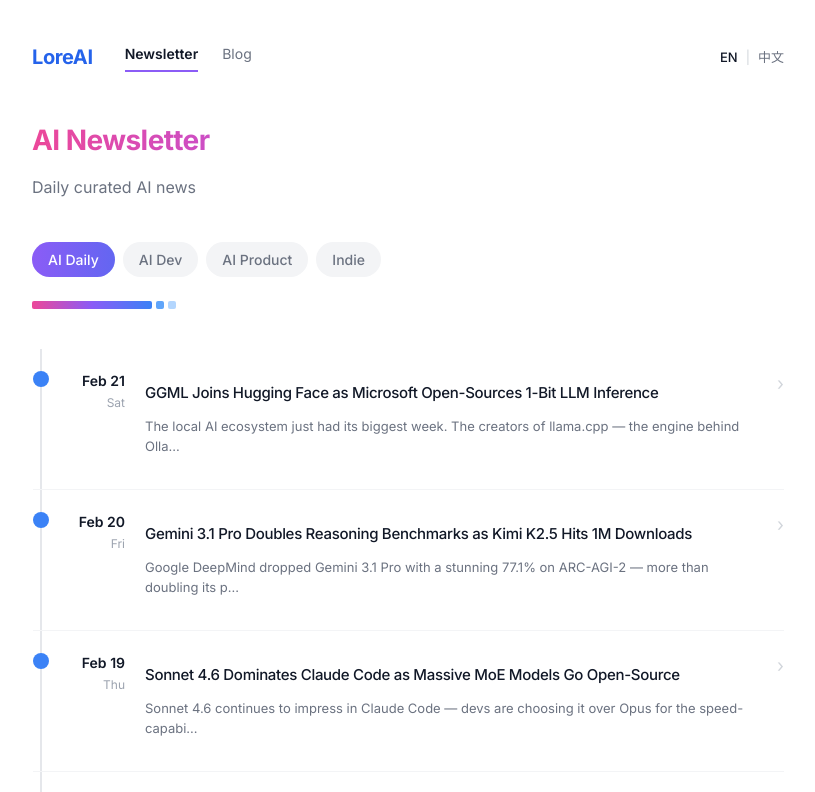
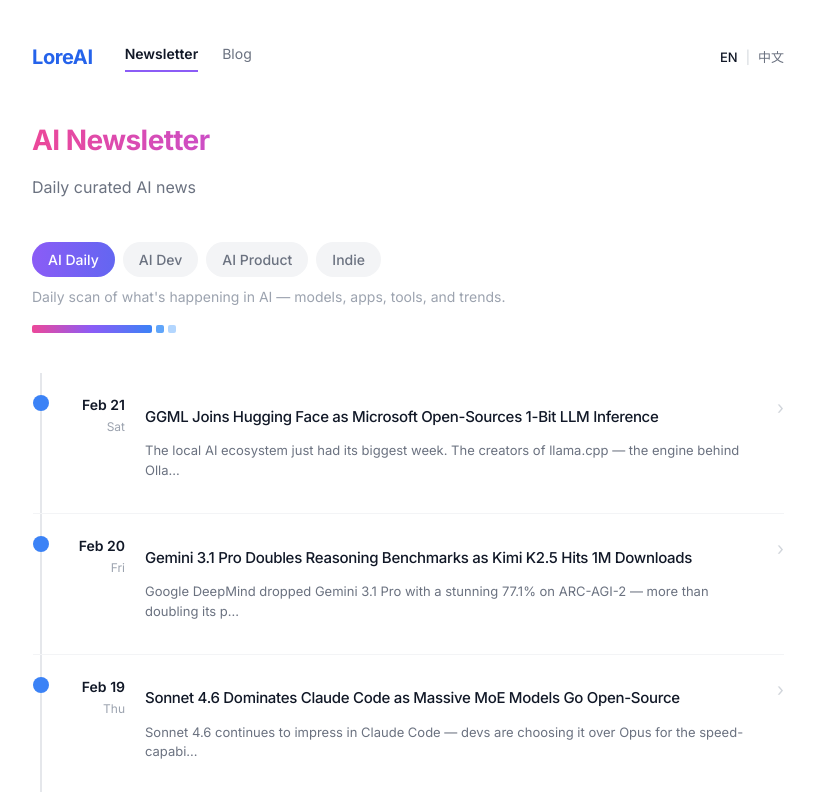
Before and after one commit to morphph/hot2content-init, a Next.js app: page /newsletter in a window 1280 px wide. Shown: the top 792 px of the page, without its empty margins (232-1047 px from the left). Built offline with nearby package versions, Linux system fonts and the light colour scheme.

Commit message:
feat: add description line under each newsletter tab (EN+ZH)

```diff
--- a/src/app/newsletter/page.tsx
+++ b/src/app/newsletter/page.tsx
@@ -93,10 +93,10 @@
   const newsletters = await getNewsletterList(currentType)
 
   const tabs = [
-    { key: 'ai-daily', label: 'AI Daily' },
-    { key: 'agentic', label: 'AI Dev' },
-    { key: 'ai-product', label: 'AI Product' },
-    { key: 'indie', label: 'Indie' },
+    { key: 'ai-daily', label: 'AI Daily', desc: 'Daily scan of what\'s happening in AI — models, apps, tools, and trends.' },
+    { key: 'agentic', label: 'AI Dev', desc: 'Deep dives into AI engineering — coding agents, infra, and developer tooling.' },
+    { key: 'ai-product', label: 'AI Product', desc: 'Weekly analysis of AI product strategy, platform moves, and big tech shifts.' },
+    { key: 'indie', label: 'Indie', desc: 'Weekly picks for indie builders — tools, launches, and opportunities in AI.' },
   ]
 
   return (
@@ -153,6 +153,11 @@
             </Link>
           ))}
         </div>
+
+        {/* Tab Description */}
+        <p style={{ color: '#9ca3af', fontSize: '14px', marginBottom: '16px', marginTop: '-16px' }}>
+          {tabs.find(t => t.key === currentType)?.desc}
+        </p>
 
         {/* Divider */}
         <div style={{ display: 'flex', alignItems: 'center', gap: '4px', marginBottom: '40px' }}>
--- a/src/app/zh/newsletter/page.tsx
+++ b/src/app/zh/newsletter/page.tsx
@@ -90,10 +90,10 @@
   const newsletters = await getNewsletterList(currentType)
 
   const tabs = [
-    { key: 'ai-daily', label: 'AI Daily' },
-    { key: 'agentic', label: 'AI Dev' },
-    { key: 'ai-product', label: 'AI 产品' },
-    { key: 'indie', label: '独立开发者' },
+    { key: 'ai-daily', label: 'AI Daily', desc: '每日 AI 速览——模型、应用、工具与趋势一网打尽。' },
+    { key: 'agentic', label: 'AI Dev', desc: '深度解读 AI 工程——编码 Agent、基础设施与开发者工具。' },
+    { key: 'ai-product', label: 'AI 产品', desc: '每周分析 AI 产品策略、平台动向与大厂布局。' },
+    { key: 'indie', label: '独立开发者', desc: '每周精选独立开发者关注的 AI 工具、产品发布与机会。' },
   ]
 
   return (
@@ -139,6 +139,11 @@
             </Link>
           ))}
         </div>
+
+        {/* Tab Description */}
+        <p style={{ color: '#9ca3af', fontSize: '14px', marginBottom: '16px', marginTop: '-16px' }}>
+          {tabs.find(t => t.key === currentType)?.desc}
+        </p>
 
         {/* Divider */}
         <div style={{ display: 'flex', alignItems: 'center', gap: '4px', marginBottom: '40px' }}>
```
